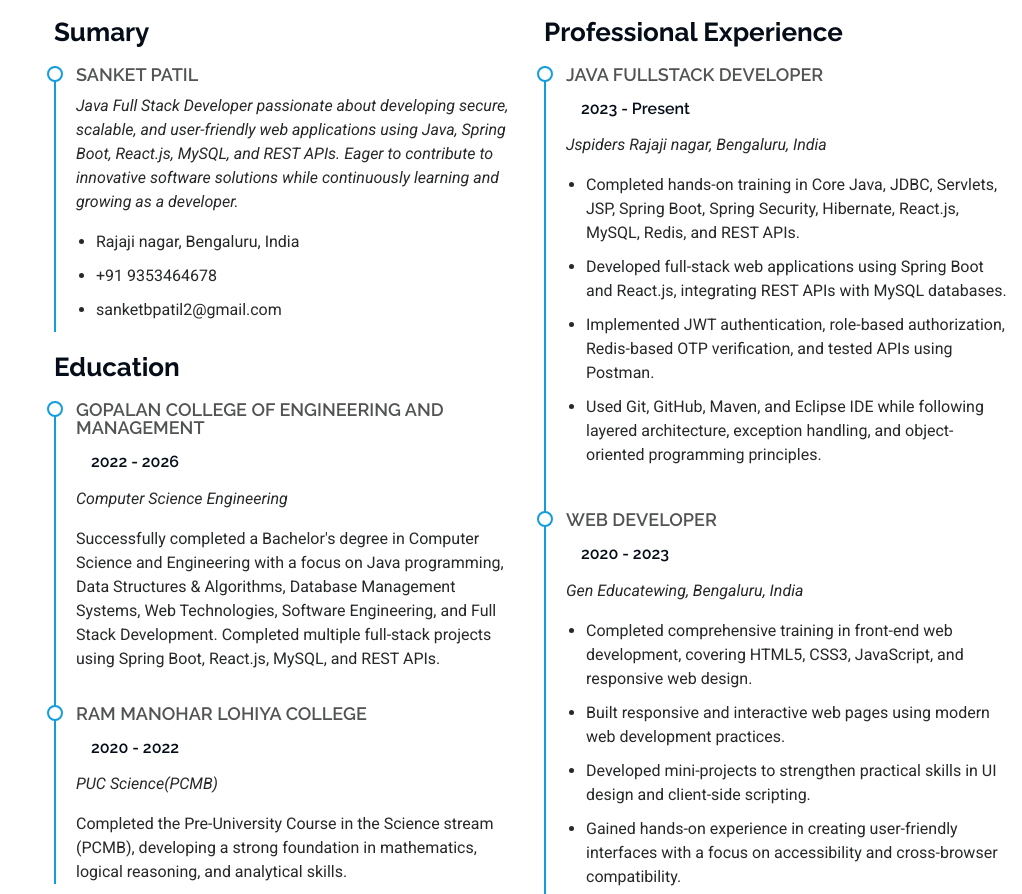
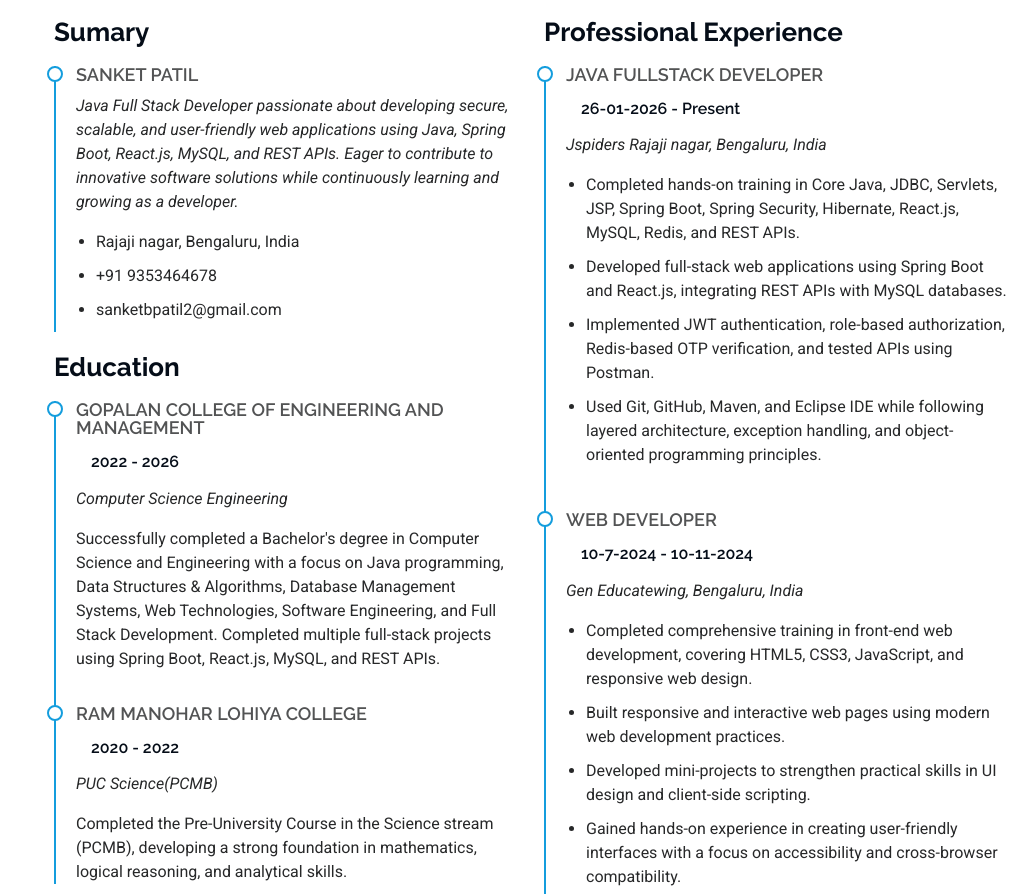
Before and after one commit to SanketPatil2003/Portfolio, a plain HTML site: page index.html in a window 1280 px wide. Shown: the part 2295-3189 px from the top of the page, without its empty margins (258-1280 px from the left). Drawn offline with Linux system fonts and the light colour scheme.

Commit message:
Describe your changes

```diff
--- a/index.html
+++ b/index.html
@@ -242,7 +242,7 @@
             <h3 class="resume-title">Professional Experience</h3>
             <div class="resume-item">
               <h4>Java Fullstack Developer</h4>
-              <h5>2023 - Present</h5>
+              <h5>26-01-2026 - Present</h5>
               <p><em>Jspiders Rajaji nagar, Bengaluru, India </em></p>
               <ul>
                 <li>Completed hands-on training in Core Java, JDBC, Servlets, JSP, Spring Boot, Spring Security, Hibernate, React.js, MySQL, Redis, and REST APIs.</li>
@@ -254,7 +254,7 @@
 
             <div class="resume-item">
               <h4>web developer</h4>
-              <h5>2020 - 2023</h5>
+              <h5>10-7-2024 - 10-11-2024</h5>
               <p><em>Gen Educatewing, Bengaluru, India</em></p>
               <ul>
                 <li>Completed comprehensive training in front-end web development, covering HTML5, CSS3, JavaScript, and responsive web design.</li>
```
